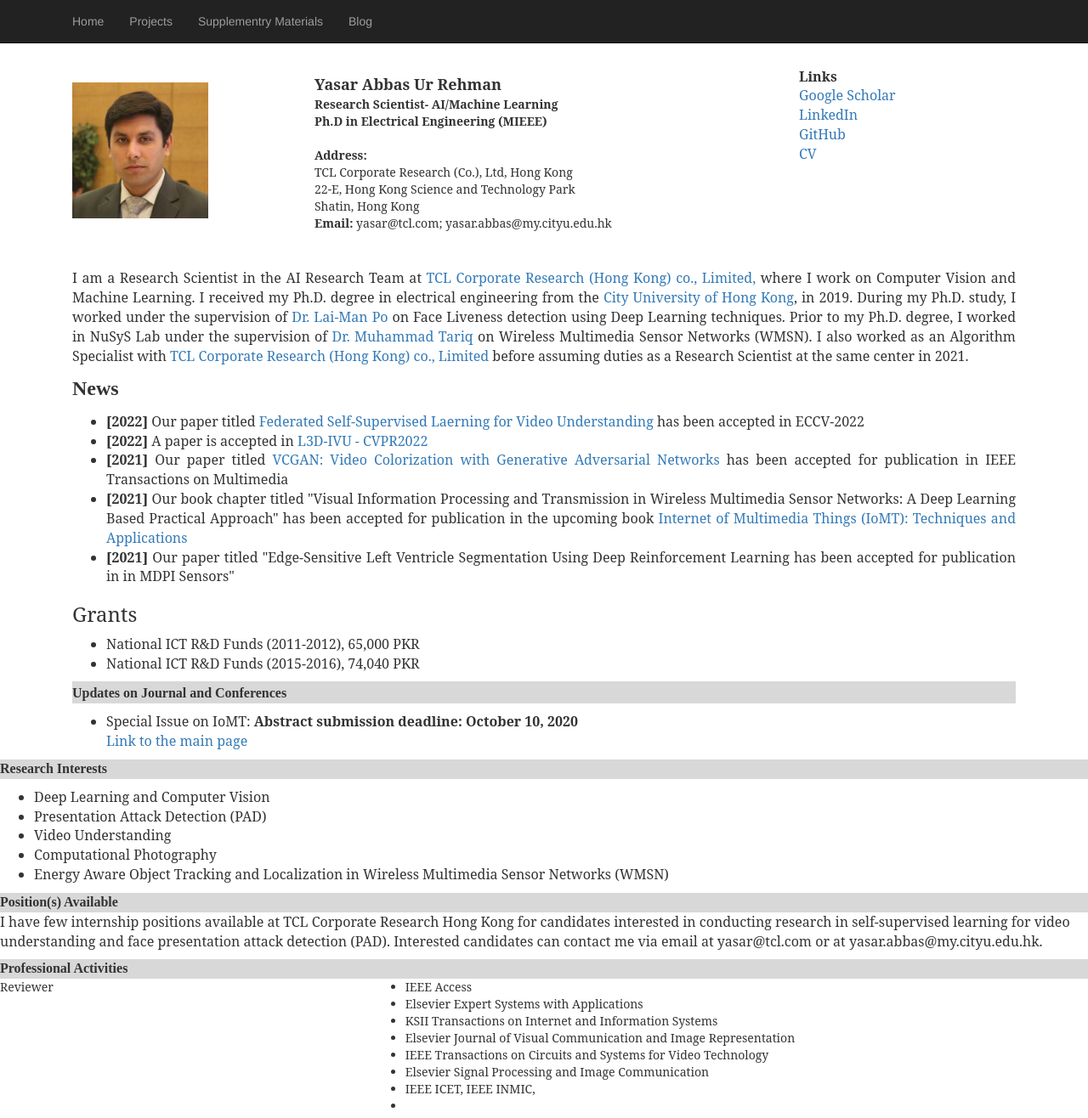
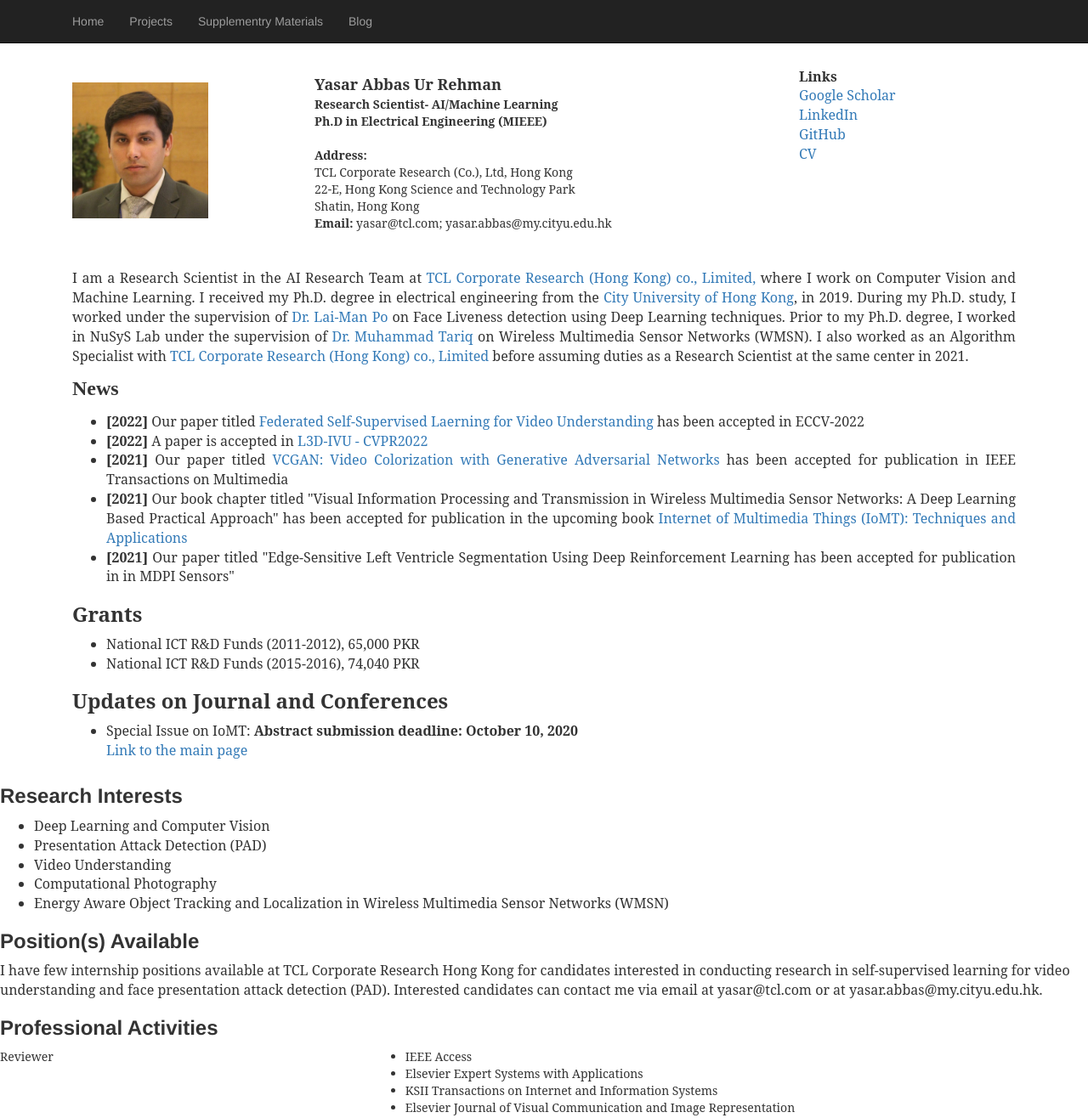
Before and after one commit to yasar-rehman/yasar, a Jekyll site: the page built from index.html, in a window 1280 px wide. Shown: the top 1316 px of the page at 85% size. Built offline with Jekyll 4.4.1, drawn with Linux system fonts in a browser that asks for light colours; some web fonts are replaced.

Commit message:
Update index.html

```diff
--- a/index.html
+++ b/index.html
@@ -75,23 +75,19 @@ title: yasar
 			</p>
 
 
-        	<h3>Grants</h3>
+        	<h3><b>Grants</b></h3>
 			<ul type="1" style="font-family: 'Serif',Times New Roman; font-size: 16px ">
 				<li> National ICT R&D Funds (2011-2012), 65,000 PKR </li>
 				<li> National ICT R&D Funds (2015-2016), 74,040 PKR </li>
 
 			</ul>
 
-		<table border=0 cellpadding=4 cellspacing=0 width=100%>
-			<tr bgcolor="#d8d8d8">
-          			<td align="left">
-            				<font face="Serif, Times New Roman" size="3" color=""#8da9ca">
-        					<b>Updates on Journal and Conferences</b>
-        						</font></td></tr></table>
+
+        	<h3><b>Updates on Journal and Conferences</b></h3>
 			<p style="font-family: 'Serif', Times New Roman; font-size: 16px">
 			 <ul>
-                            <li style="font-family: 'Serif', Times New Roman; font-size: 16px">Special Issue on IoMT: <b> Abstract submission deadline: October 10, 2020 </b> <br>
-                                <a href="https://sites.google.com/view/iomt2021-elsevier/home"> Link to the main page </a></li>
+                <li style="font-family: 'Serif', Times New Roman; font-size: 16px">Special Issue on IoMT: <b> Abstract submission deadline: October 10, 2020 </b> <br>
+                <a href="https://sites.google.com/view/iomt2021-elsevier/home"> Link to the main page </a></li>
 
 			 </ul>
 			</p>
@@ -101,12 +97,9 @@ title: yasar
 
 
 
-			<table border=0 cellpadding=4 cellspacing=0 width=100%>
-			 <tr bgcolor="#d8d8d8">
-          			<td align="left">
-            				<font face="Serif, Times New Roman" size="3" color=""#8da9ca">
-        					<b>Research Interests</b>
-        						</font></td></tr></table>
+
+        	<h3><b>Research Interests</b></h3>
+
 			<p style="font-family: 'Serif', Times New Roman; font-size: 16px">
 			<ul>
 			<li style="font-family: 'Serif', Times New Roman; font-size: 16px">Deep Learning and Computer Vision</li>
@@ -121,26 +114,16 @@ title: yasar
 			</p> -->
 
 
-			<table border=0 cellpadding=4 cellspacing=0 width=100%>
-			<tr bgcolor="#d8d8d8">
-          			<td align="left">
-            				<font face="Serif, Times New Roman" size="3" color=""#8da9ca">
-        					<b>Position(s) Available</b>
-        						</font></td></tr></table>
+
+        	<h3><b>Position(s) Available</b></h3>
+
 			<p style="font-family: 'Serif', Times New Roman; font-size: 16px">
 			I have few internship positions available at TCL Corporate Research Hong Kong for candidates interested in conducting research in
 			self-supervised learning for video understanding and face presentation attack detection (PAD). Interested candidates can contact me
 			via email at yasar@tcl.com or at yasar.abbas@my.cityu.edu.hk.
 			</p>
 
-
-
-               <table border=0 cellpadding=4 cellspacing=0 width=100%>
-			<tr bgcolor="#d8d8d8">
-          			<td align="left">
-            				<font face="Serif, Times New Roman" size="3" color=""#8da9ca">
-        					<b>Professional Activities</b>
-        						</font></td></tr></table>
+        	<h3><b>Professional Activities</b></h3>
 
 	<div class="row">
  	<div class="col-md-4 pull-left">
@@ -163,14 +146,8 @@ title: yasar
 
 
 
-		<table border=0 cellpadding=4 cellspacing=0 width=100%>
-			<tr bgcolor="#d8d8d8">
-          			<td align="left">
-            				<font face="Serif, Times New Roman" size="3" color=""#8da9ca">
-        					<b>Projects</b>
-        						</font></td></tr></table>
 
-
+        	<h3><b>Projects</b></h3>
 
 <div class="row">
  	<div class="col-md-4 pull-left">
@@ -202,7 +179,4 @@ title: yasar
 	ESWA (2018, 2019), JVCI (2019), IMVS(2020) <br>
 
 	</div></div>
-
-
-
 	</div>
```
